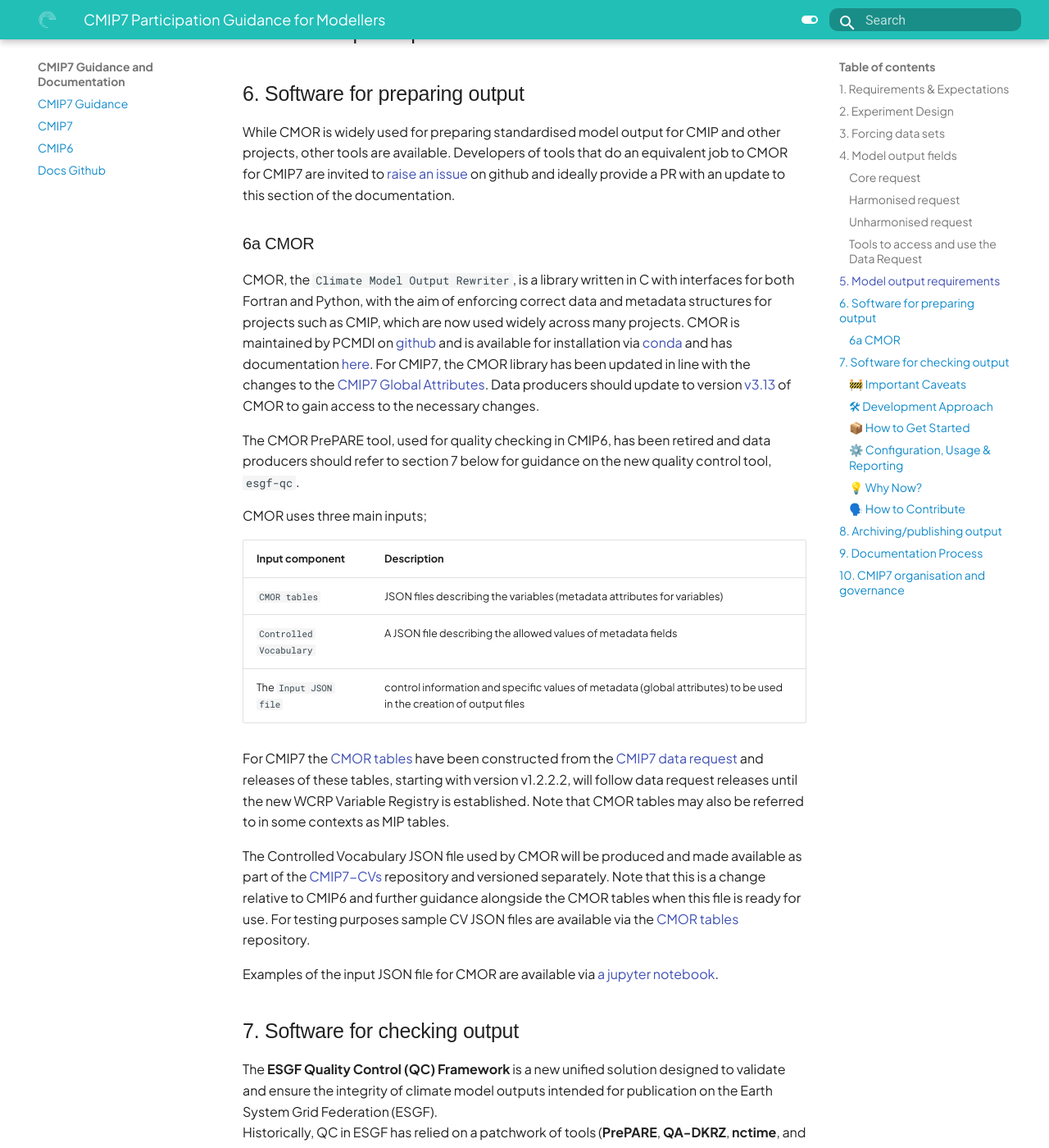
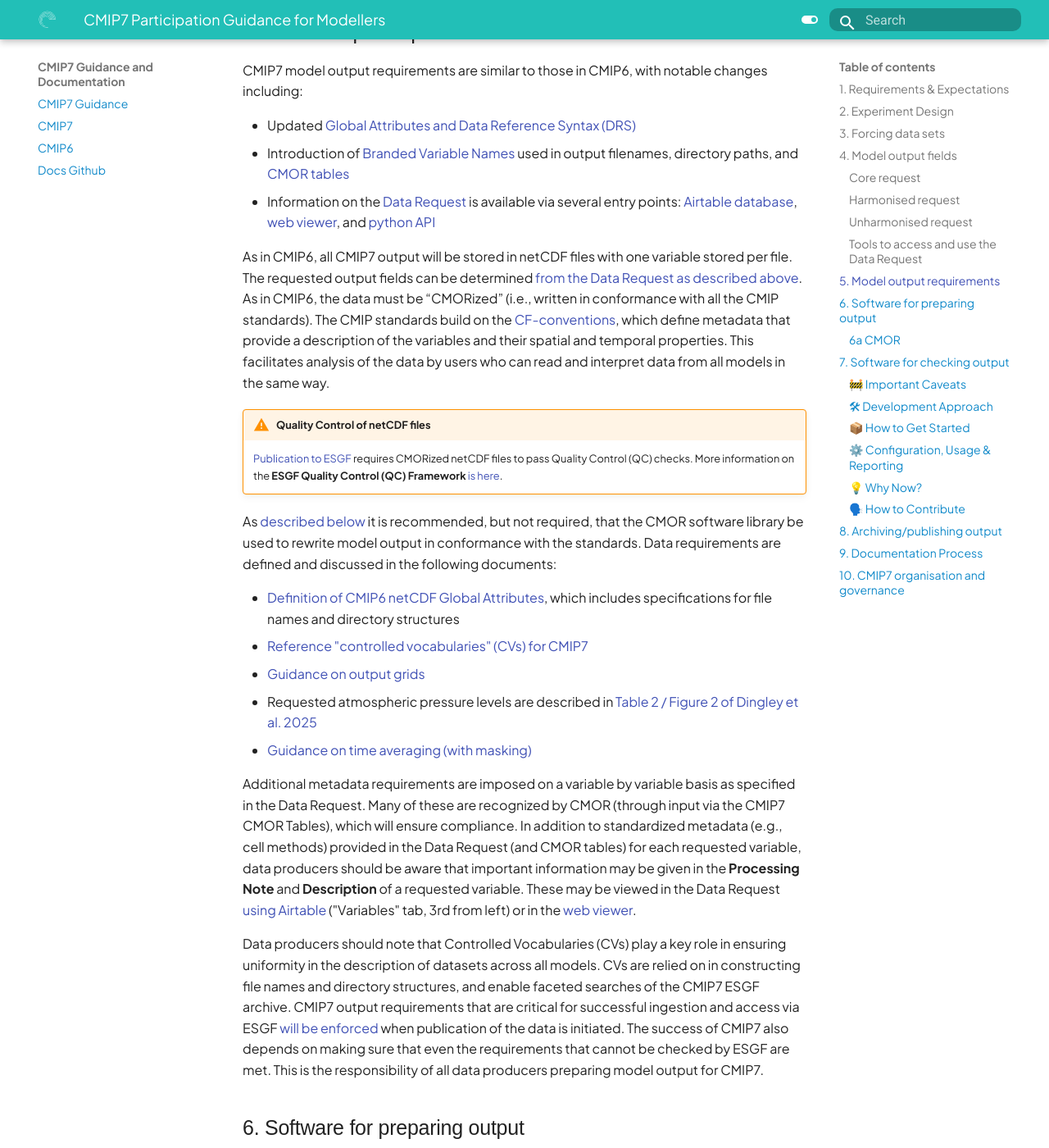
Before and after one commit to WCRP-CMIP/cmip7-guidance, an MkDocs documentation site: the page built from docs/CMIP7/guidance_for_modellers.md, in a window 1280 px wide and 1400 px high, scrolled down 3880 px. Shown: the whole window at 82% size. Built offline with MkDocs 1.6.1 and Material for MkDocs 9.7.7, drawn with Linux system fonts in a browser that asks for light colours; some web fonts are replaced.

Commit message:
initial draft of model output requirements subsection

```diff
--- a/docs/CMIP7/guidance_for_modellers.md
+++ b/docs/CMIP7/guidance_for_modellers.md
@@ -137,7 +137,48 @@
 Given a list of Opportunities supported, the software will determine the resulting lists of variables to output from each experiment by combining the separate requests from each Opportunity.
 
 
+
 ## 5.  Model output requirements
+
+CMIP7 model output requirements are similar to those in CMIP6, with notable changes including:
+
+- Updated [Global Attributes and Data Reference Syntax (DRS)](./global_attributes.md)
+- Introduction of [Branded Variable Names](./branded_variables.md) used in output filenames, directory paths, and [CMOR tables](https://github.com/WCRP-CMIP/cmip7-cmor-tables/)
+- Information on the [Data Request](#4--model-output-fields) is available via several entry points: [Airtable database](https://bit.ly/CMIP7-DReq-latest), [web viewer](https://cmip-data-request.github.io/cmip7-dreq-webview/latest), and [python API](https://github.com/CMIP-Data-Request/CMIP7_DReq_software)
+
+As in CMIP6, all CMIP7 output will be stored in netCDF files with one variable stored per file.
+The requested output fields can be determined [from the Data Request as described above](#4--model-output-fields).
+As in CMIP6, the data must be “CMORized” (i.e., written in conformance with all the CMIP standards).
+The CMIP standards build on the [CF-conventions](https://cfconventions.org/), which define metadata that provide a description of the variables and their spatial and temporal properties.
+This facilitates analysis of the data by users who can read and interpret data from all models in the same way.
+
+!!! warning "Quality Control of netCDF files"
+
+    [Publication to ESGF](./guidance_for_esgf.md) requires CMORized netCDF files to pass Quality Control (QC) checks.
+    More information on the **ESGF Quality Control (QC) Framework** [is here](#7--software-for-checking-output).
+
+As [described below](#6--software-for-preparing-output) it is recommended, but not required, that the CMOR software library be used to rewrite model output in conformance with the standards.
+Data requirements are defined and discussed in the following documents:
+
+- [Definition of CMIP6 netCDF Global Attributes](https://zenodo.org/records/17250297), which includes specifications for file names and directory structures
+- [Reference "controlled vocabularies" (CVs) for CMIP7](https://github.com/WCRP-CMIP/CMIP7-CVs)
+- [Guidance on output grids](https://zenodo.org/records/15697025)
+- Requested atmospheric pressure levels are described in [Table 2 / Figure 2 of Dingley et al. 2025](https://egusphere.copernicus.org/preprints/2025/egusphere-2025-3189/)
+- [Guidance on time averaging (with masking)](https://wcrp-cmip.github.io/WGCM_Infrastructure_Panel/CMIP6/time_and_area_averaging.html)
+
+Additional metadata requirements are imposed on a variable by variable basis as specified in the Data Request.
+Many of these are recognized by CMOR (through input via the CMIP7 CMOR Tables), which will ensure compliance.
+In addition to standardized metadata (e.g., cell methods) provided in the Data Request (and CMOR tables) for each requested variable, data producers should be aware that important information may be given in the **Processing Note** and **Description** of a requested variable.
+These may be viewed in the Data Request [using Airtable](https://bit.ly/CMIP7-DReq-latest) ("Variables" tab, 3rd from left) or in the [web viewer](https://cmip-data-request.github.io/cmip7-dreq-webview/latest/variables.html).
+
+Data producers should note that Controlled Vocabularies (CVs) play a key role in ensuring uniformity in the description of datasets across all models.
+CVs are relied on in constructing file names and directory structures, and enable faceted searches of the CMIP7 ESGF archive.
+CMIP7 output requirements that are critical for successful ingestion and access via ESGF [will be enforced](#7--software-for-checking-output) when publication of the data is initiated.
+The success of CMIP7 also depends on making sure that even the requirements that cannot be checked by ESGF are met.
+This is the responsibility of all data producers preparing model output for CMIP7.
+
+
+
 ## 6.  Software for preparing output
 
 While CMOR is widely used for preparing standardised model output for CMIP and other projects, other tools are available.
```
